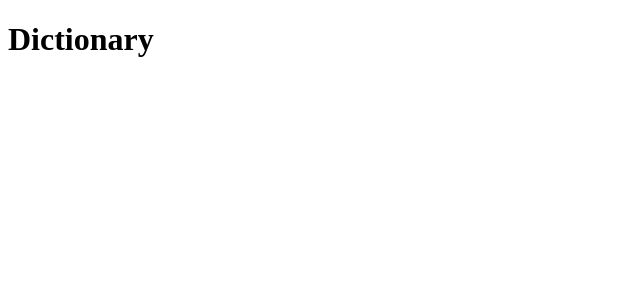
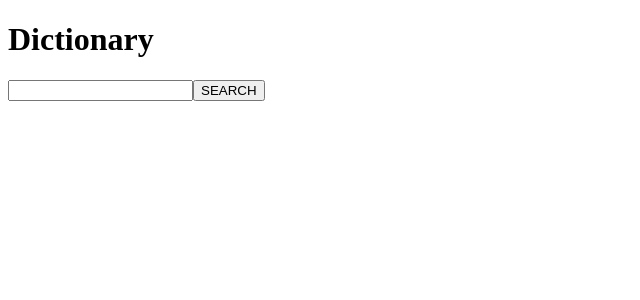
Before and after one commit to mariaalouisaa/Dictionary-Project, a React (Create React App) app: page / in a window 1280 px wide. Shown: the top 300 px of the page, without its empty margins (0-640 px from the left). Built offline with nearby package versions, Linux system fonts and the light colour scheme.

Commit message:
Added search bar

```diff
--- a/src/App.js
+++ b/src/App.js
@@ -2,6 +2,8 @@ function App() {
   return (
     <div className="App">
       <h1>Dictionary</h1>
+      <input type="text"></input>
+      <button type="submit">SEARCH</button>
     </div>
   );
 }
```
